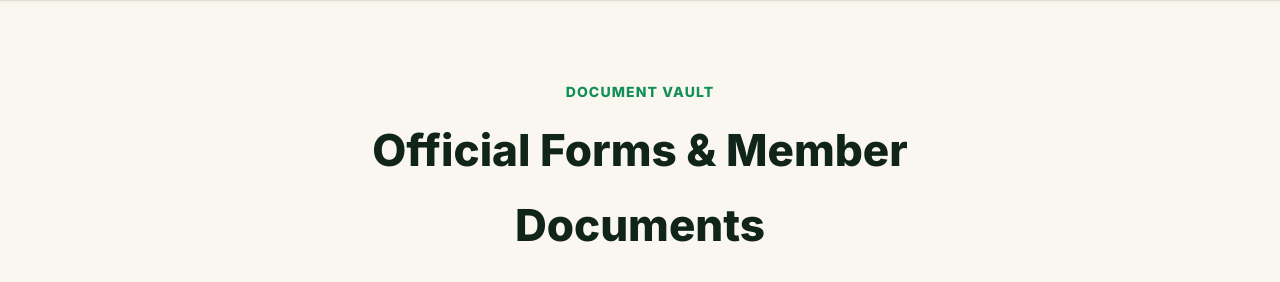
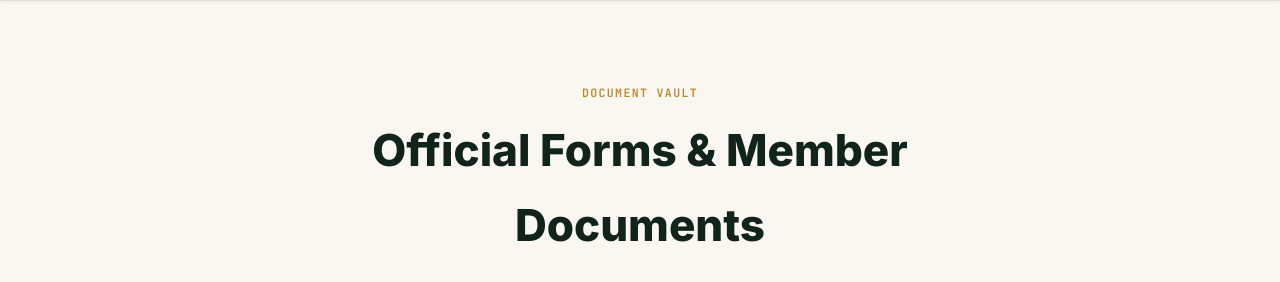
Before and after one commit to gcpculgh/gcpculgh, a Django app: page /downloads/ in a window 1280 px wide. Shown: the part 880-1162 px from the top of the page. Run offline with Django 5.2, Linux system fonts and the light colour scheme.

Commit message:
fixed downloads page subtext inconsistency with other pages

```diff
--- a/gcpcul/frontend/templates/downloads.html
+++ b/gcpcul/frontend/templates/downloads.html
@@ -51,7 +51,18 @@
 
     .section { padding: clamp(4.5rem, 6vw, 6rem) 0; }
     .section-header { text-align: center; max-width: 48rem; margin: 0 auto 3.5rem auto; }
-    .section-header span { color: var(--accent-green); font-size: 0.875rem; font-weight: 800; text-transform: uppercase; letter-spacing: 0.08em; }
+    .section-header span {
+      font-family: var(--font-mono);
+      font-size: 0.72rem;
+      font-weight: 600;
+      letter-spacing: 0.12em;
+      text-transform: uppercase;
+      color: var(--coop-gold);
+      display: inline-flex;
+      align-items: center;
+      gap: 0.55rem;
+    }
+
     .section-header h2 { font-size: clamp(2rem, 3.5vw, 2.75rem); font-weight: 800; margin-top: 0.5rem; color: var(--text-main); }
 
     .digital-advantage-banner {
```
